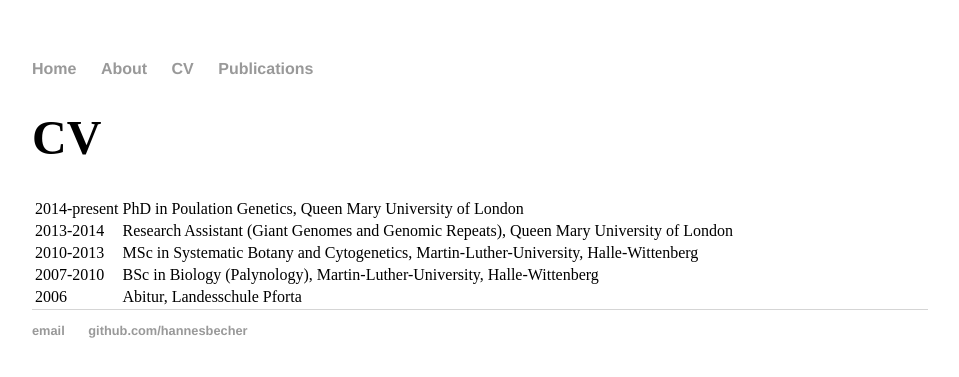
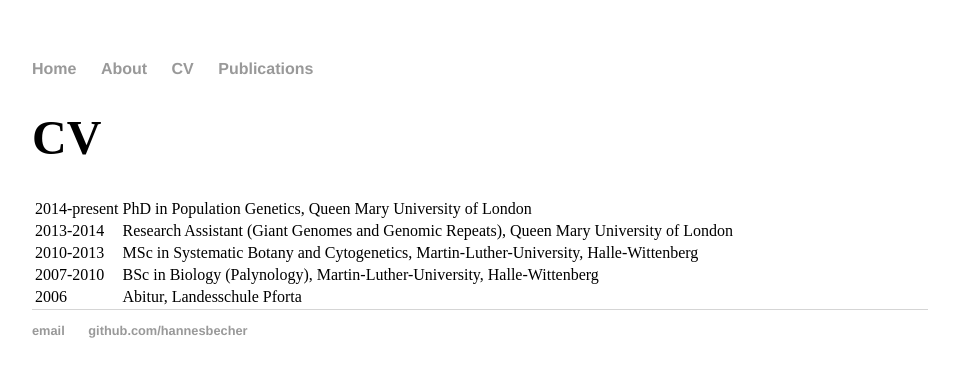
Before and after one commit to hannesbecher/hannesbecher.github.io, a Jekyll site: the page cv/index.html, which Jekyll copies as it is, in a window 1280 px wide. Shown: the top 377 px of the page, without its empty margins (160-1119 px from the left). Built offline with Jekyll 4.4.1, drawn with Linux system fonts in a browser that asks for light colours.

Commit message:
Update index.html

```diff
--- a/cv/index.html
+++ b/cv/index.html
@@ -21,7 +21,7 @@
 			<tbody>
 				<tr>
 					<td>2014-present</td>
-					<td>PhD in Poulation Genetics, Queen Mary University of London</td>
+					<td>PhD in Population Genetics, Queen Mary University of London</td>
 				</tr>
 				<tr>
     				<td>2013-2014</td>
```
